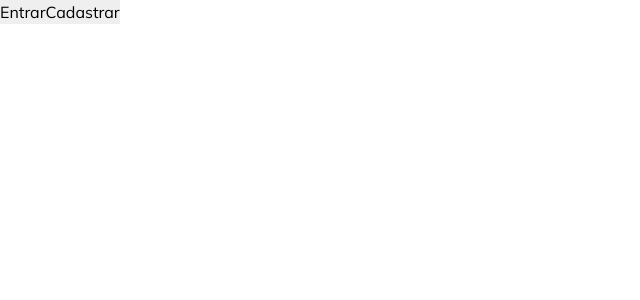
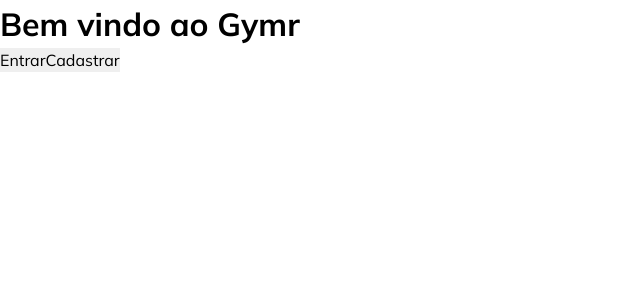
Before and after one commit to HemersonChaves/front-end_academia, a React (Vite) app: page / in a window 1280 px wide. Shown: the top 300 px of the page, without its empty margins (0-640 px from the left). Built offline with nearby package versions, Linux system fonts and the light colour scheme.

Commit message:
feat(login): deve conter elemento título

```diff
--- a/src/presentation/Page/login/index.tsx
+++ b/src/presentation/Page/login/index.tsx
@@ -1,9 +1,12 @@
 function Login() {
   return (
-    <>
+    <div className="container color-primary">
+      <header className="heading">
+        <h1>Bem vindo ao Gymr</h1>
+      </header>
       <button type="button">Entrar</button>
       <button type="button">Cadastrar</button>
-    </>
+    </div>
   );
 }
 export default Login;
```
